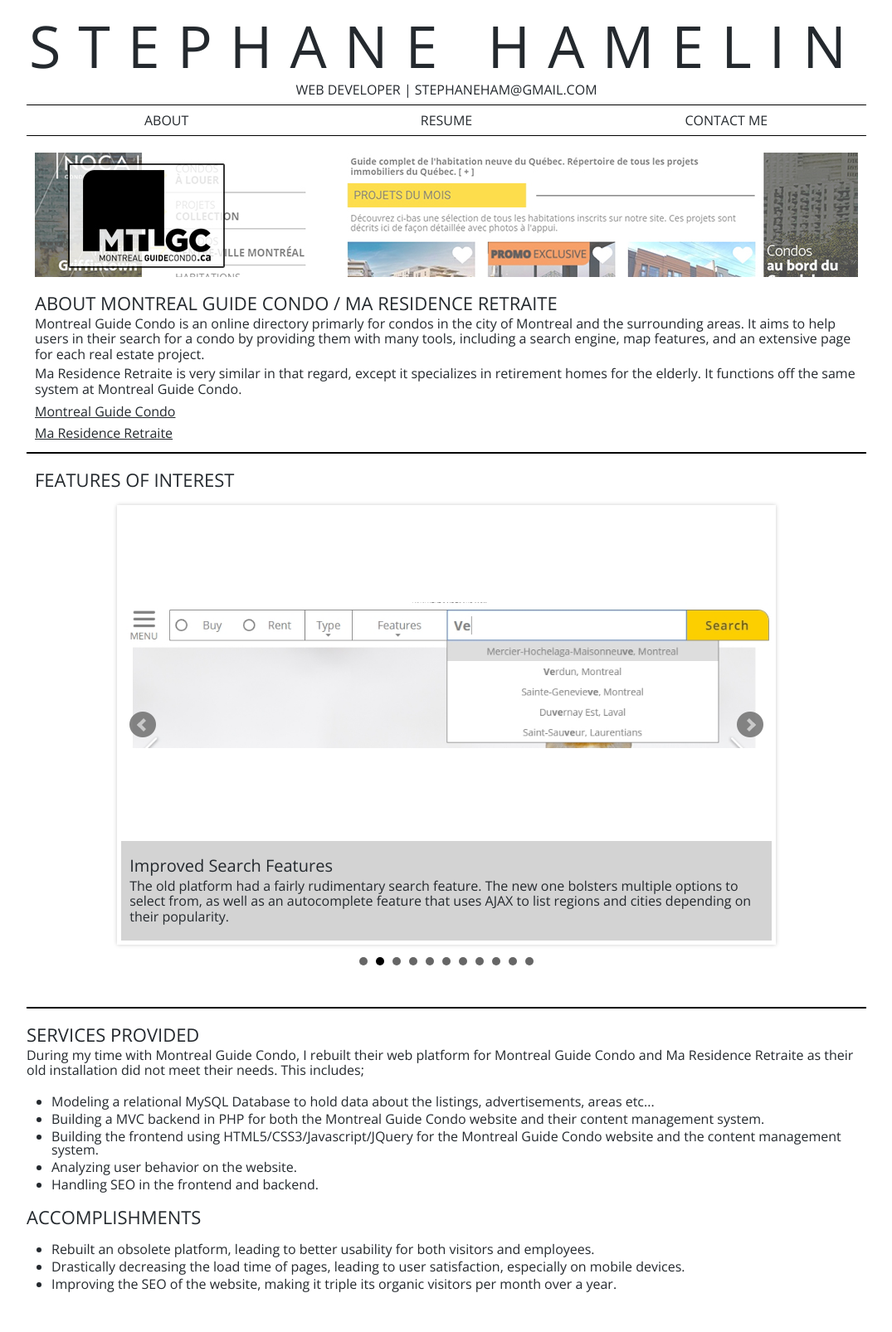
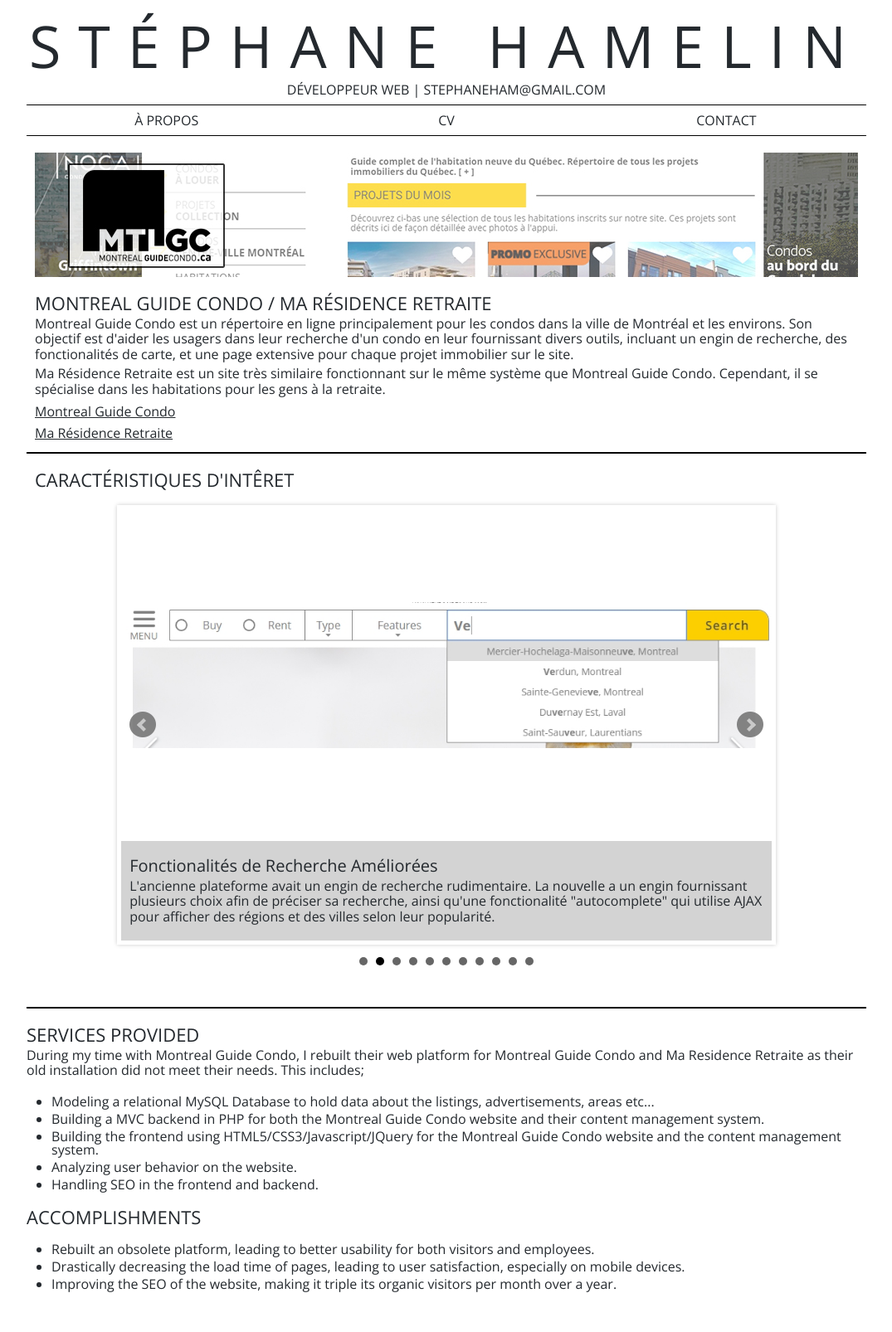
Before and after one commit to stephaneham/stephaneham.github.io, a Jekyll site: the page built from fr/montreal-guide-condo/index.html, in a window 1280 px wide. Shown: the whole page at 83% size, without its empty margins (102-1177 px from the left). Built offline with Jekyll 4.4.1, drawn with Linux system fonts in a browser that asks for light colours; nearby versions of some CDN libraries.

Commit message:
Update index.html

```diff
--- a/fr/montreal-guide-condo/index.html
+++ b/fr/montreal-guide-condo/index.html
@@ -1,21 +1,21 @@
 ---
-layout: default
+layout: default_fr
 title: Montreal Guide Condo
 section: project
 ---
 <div class="section">
 	    <div class="project-presentations">
 			<img src="/images/mtlgc-banner.jpg" class="project-banner"/>
-			<h1> About Montreal Guide Condo / Ma Residence Retraite </h1>
-			<p> Montreal Guide Condo is an online directory primarly for condos in the city of Montreal and the surrounding areas. It aims to help users in their search for a condo by providing them with many tools, including a search engine, map features, and an extensive page for each real estate project. </p>
+			<h1> Montreal Guide Condo / Ma Résidence Retraite </h1>
+		    	<p> Montreal Guide Condo est un répertoire en ligne principalement pour les condos dans la ville de Montréal et les environs. Son objectif est d'aider les usagers dans leur recherche d'un condo en leur fournissant divers outils, incluant un engin de recherche, des fonctionalités de carte, et une page extensive pour chaque projet immobilier sur le site. </p>
 
-			<p> Ma Residence Retraite is very similar in that regard, except it specializes in retirement homes for the elderly. It functions off the same system at Montreal Guide Condo. </p>
+			<p> Ma Résidence Retraite est un site très similaire fonctionnant sur le même système que Montreal Guide Condo. Cependant, il se spécialise dans les habitations pour les gens à la retraite. </p>
 
 			<a target="_blank" href="https://www.montrealguidecondo.ca"> Montreal Guide Condo </a>
-			<a target="_blank" href="https://www.maresidenceretraite.ca"> Ma Residence Retraite </a>
+			<a target="_blank" href="https://www.maresidenceretraite.ca"> Ma Résidence Retraite </a>
 		</div>
 		<div class="project-features">
-			<h1> Features of Interest </h1>
+			<h1> Caractéristiques d'Intêret </h1>
 			<div class="bxslider-container">
 				<div class="bxslider">
 					<div class="one-feature">
@@ -23,8 +23,8 @@
 							<img src="/images/mtlgc-responsive.jpg">
 						</div>
 						<div class="project-desc">
-							<h2> Fully Responsive Website </h2>
-							<p> Montreal Guide Condo has a fully responsive interface built in HTML/CSS, allowing visitors to browse the website at their leisure on any device. </p>
+							<h2> Site Web 100% "responsive" </h2>
+							<p> Montreal Guide Condo a une interface 100% "responsive" construite en HTML/CSS, permettant aux visiteurs de naviguer le site web à leur convenance sur n'importe quel appareil. </p>
 						</div>
 					</div>
 					<div class="one-feature">
@@ -32,8 +32,8 @@
 							<img src="/images/mtlgc-search.jpg">
 						</div>
 						<div class="project-desc">
-							<h2> Improved Search Features </h2>
-							<p> The old platform had a fairly rudimentary search feature. The new one bolsters multiple options to select from, as well as an autocomplete feature that uses AJAX to list regions and cities depending on their popularity. </p>
+							<h2> Fonctionalités de Recherche Améliorées </h2>
+							<p> L'ancienne plateforme avait un engin de recherche rudimentaire. La nouvelle a un engin fournissant plusieurs choix afin de préciser sa recherche, ainsi qu'une fonctionalité "autocomplete" qui utilise AJAX pour afficher des régions et des villes selon leur popularité. </p>
 						</div>
 					</div>
 					<div class="one-feature">
@@ -41,7 +41,7 @@
 							<img src="/images/mtlgc-search2.jpg">
 						</div>
 						<div class="project-desc">
-							<h2> Improved Navigation </h2>
+							<h2> Navigation Améliorée </h2>
 							<p> The new system also included an implementation of clusters over Google Maps, as well as a pagination system, which allows users to load extra pages of listings with the press of a button using AJAX calls. </p>
 						</div>
 					</div>
```
